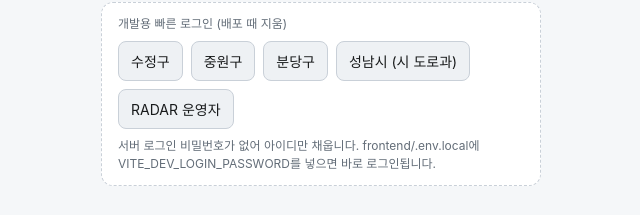
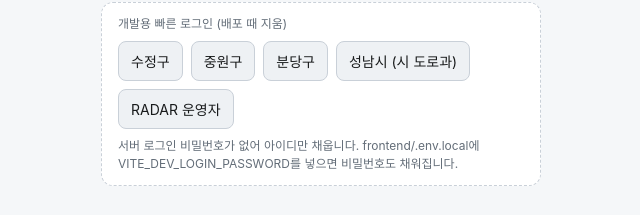
Before and after one commit to gyurim027/AXI_RADAR_2.0_2026, a React (Vite) app in the folder frontend/: page /login in a window 1280 px wide. Shown: the part 645-860 px from the top of the page, without its empty margins (319-959 px from the left). Built offline with nearby package versions, Linux system fonts and the light colour scheme; no server answers; a web font is replaced by a local one.

Commit message:
fix: 개발용 빠른 로그인 버튼은 아이디와 비밀번호만 채우고 로그인은 직접 누른다
버튼을 누르면 바로 로그인을 시도해, 비밀번호가 틀리면 실패 횟수가 쌓여 계정이 잠길 수 있었다.

```diff
--- a/frontend/src/user/features/login/pages/DevQuickLogin.jsx
+++ b/frontend/src/user/features/login/pages/DevQuickLogin.jsx
@@ -13,7 +13,7 @@ const ACCOUNTS = [
 ];
 
 /**
- * 누르면 아이디와 비밀번호를 채우고 바로 로그인한다. 개발 화면에서만 보인다.
+ * 누르면 아이디와 비밀번호를 채운다. 로그인은 로그인 버튼으로 직접 누른다. 개발 화면에서만 보인다.
  * 비밀번호: 가짜 서버(연습용)는 고정값, 서버에 붙었을 때는 frontend/.env.local의 VITE_DEV_LOGIN_PASSWORD.
  * 이 값은 저장소에 올리지 않는다(.env.local은 git에 올라가지 않는다). 배포 환경에는 넣지 않는다.
  */
@@ -31,7 +31,7 @@ export default function DevQuickLogin({ onPick, disabled }) {
         ))}
       </div>
       {backendAuthEnabled && !password ? (
-        <p className={styles.hint}>서버 로그인 비밀번호가 없어 아이디만 채웁니다. frontend/.env.local에 VITE_DEV_LOGIN_PASSWORD를 넣으면 바로 로그인됩니다.</p>
+        <p className={styles.hint}>서버 로그인 비밀번호가 없어 아이디만 채웁니다. frontend/.env.local에 VITE_DEV_LOGIN_PASSWORD를 넣으면 비밀번호도 채워집니다.</p>
       ) : null}
     </section>
   );
--- a/frontend/src/user/features/login/pages/LoginPage.jsx
+++ b/frontend/src/user/features/login/pages/LoginPage.jsx
@@ -94,10 +94,11 @@ export default function LoginPage() {
   };
 
   // DEV-QUICK-LOGIN 시작 (배포 전에 지운다)
+  // 아이디와 비밀번호만 채운다. 로그인은 로그인 버튼으로 직접 누른다.
   const quickLogin = (id, pw) => {
     setLoginId(id);
     setPassword(pw);
-    if (pw) login(id, pw);
+    setError('');
   };
   // DEV-QUICK-LOGIN 끝
 
```
